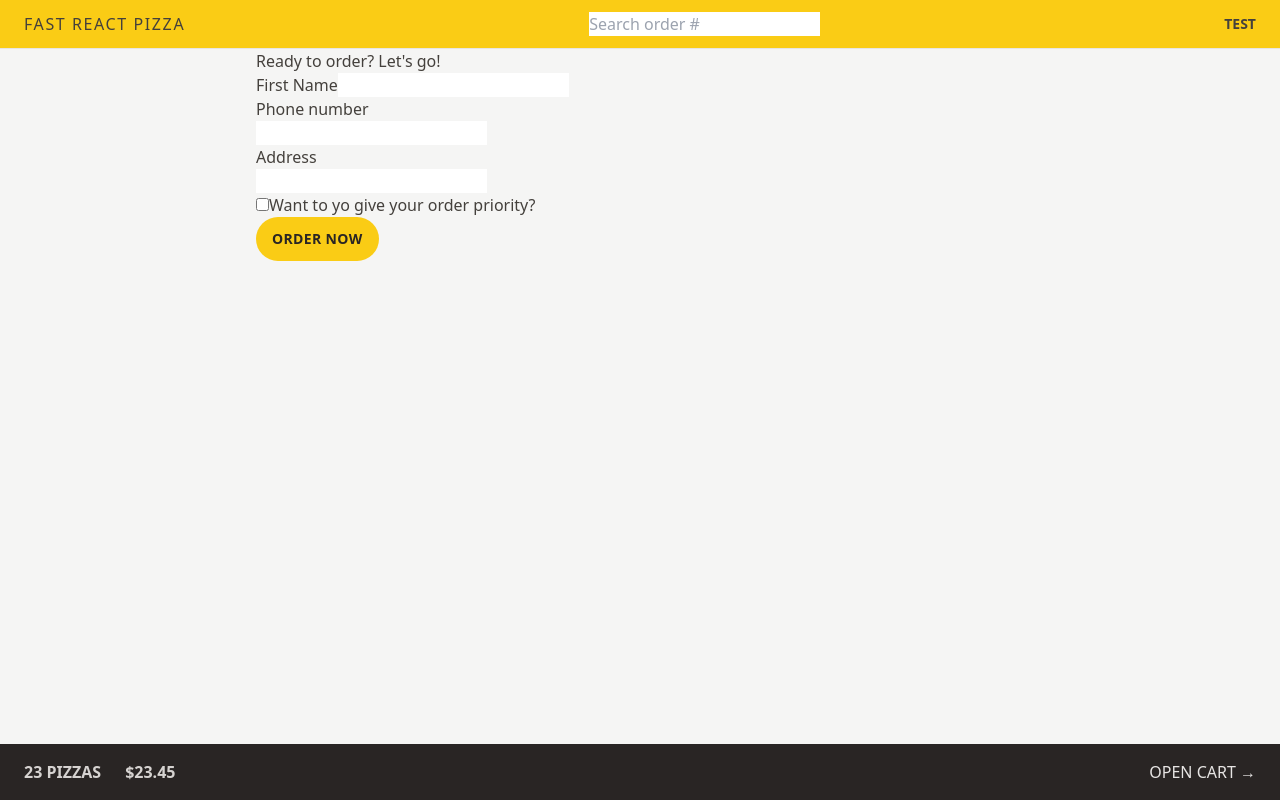
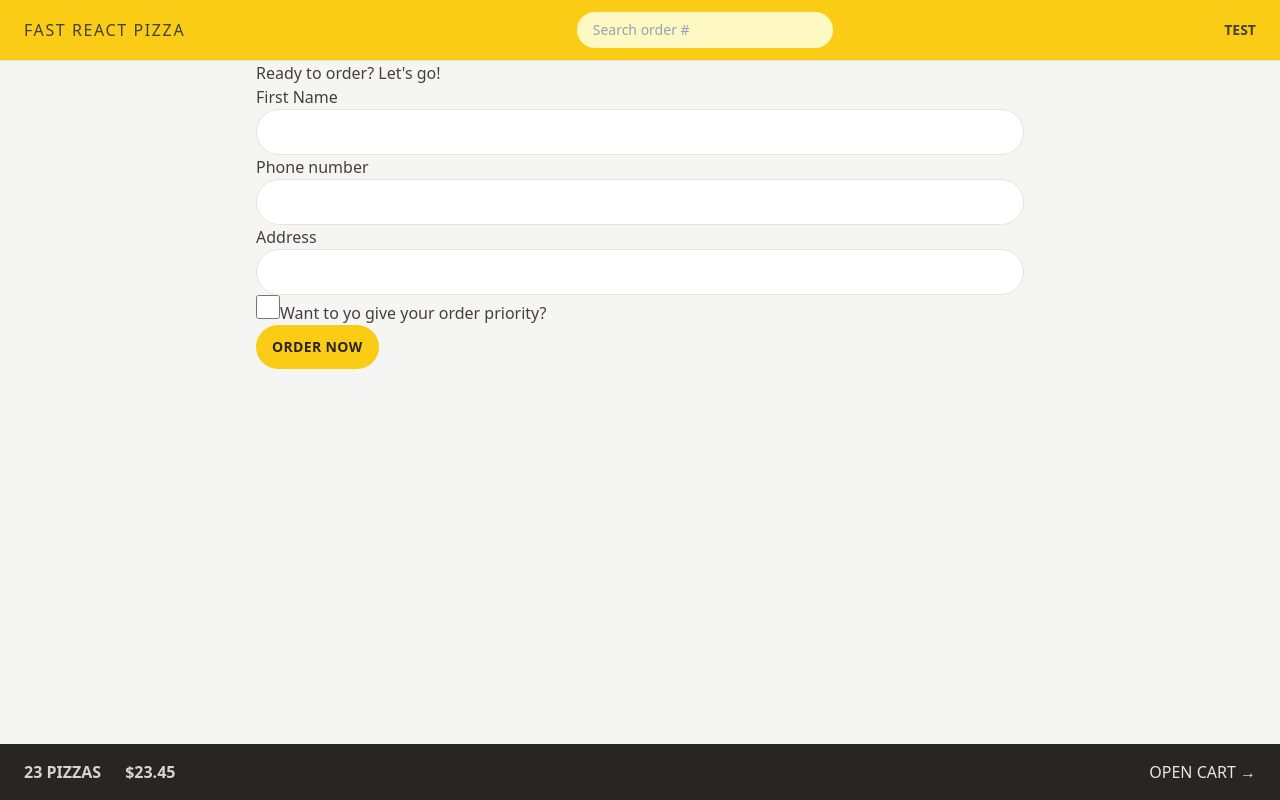
Before and after one commit to skmajumder/fast-react-pizza, a React (Vite) app: page /order/new in a window 1280 px wide. Built offline with nearby package versions, Linux system fonts and the light colour scheme.

Commit message:
tailwind reusing styles

```diff
--- a/src/actions/actions.js
+++ b/src/actions/actions.js
@@ -21,6 +21,6 @@
   // const newOrder = await createOrder(order);
 
   // return redirect(`/order/${newOrder.id}`);
-  console.log(order);
+
   return null;
 }
--- a/src/features/order/CreateOrder.jsx
+++ b/src/features/order/CreateOrder.jsx
@@ -40,13 +40,25 @@
       <Form method="POST">
         <div>
           <label htmlFor="customer">First Name</label>
-          <input type="text" name="customer" id="customer" required />
+          <input
+            type="text"
+            name="customer"
+            className="input"
+            id="customer"
+            required
+          />
         </div>
 
         <div>
           <label htmlFor="phone">Phone number</label>
           <div>
-            <input type="tel" name="phone" id="phone" required />
+            <input
+              type="tel"
+              name="phone"
+              className="input"
+              id="phone"
+              required
+            />
           </div>
 
           {formError?.phone && <p className="error">{formError.phone}</p>}
@@ -55,7 +67,13 @@
         <div>
           <label htmlFor="address">Address</label>
           <div>
-            <input type="text" name="address" id="address" required />
+            <input
+              type="text"
+              name="address"
+              className="input"
+              id="address"
+              required
+            />
           </div>
         </div>
 
@@ -64,6 +82,7 @@
             type="checkbox"
             name="priority"
             id="priority"
+            className="checkbox"
             // value={withPriority}
             // onChange={(e) => setWithPriority(e.target.checked)}
           />
--- a/src/features/order/SearchOrder.jsx
+++ b/src/features/order/SearchOrder.jsx
@@ -1,20 +1,25 @@
-import {useState} from "react";
-import {useNavigate} from "react-router-dom";
+import { useState } from 'react';
+import { useNavigate } from 'react-router-dom';
 
 const SearchOrder = () => {
-    const [query, setQuery,] = useState("");
-    const navigate = useNavigate()
+  const [query, setQuery] = useState('');
+  const navigate = useNavigate();
 
   function handleSubmit(e) {
     e.preventDefault();
-        navigate(`/order/${query}`)
-        setQuery("");
+    navigate(`/order/${query}`);
+    setQuery('');
   }
 
   return (
     <form onSubmit={handleSubmit}>
-            <input type="text" placeholder="Search order #" value={query}
-                   onChange={(e) => setQuery(e.target.value)}/>
+      <input
+        type="text"
+        placeholder="Search order #"
+        value={query}
+        onChange={(e) => setQuery(e.target.value)}
+        className="w-28 rounded-full bg-yellow-100 px-4 py-2 text-sm transition-all duration-300 placeholder:text-slate-400 focus:outline-none focus:ring focus:ring-yellow-500 focus:ring-opacity-50 sm:w-64 sm:focus:w-72"
+      />
     </form>
   );
 };
--- a/src/index.css
+++ b/src/index.css
@@ -2,20 +2,19 @@
 @tailwind components;
 @tailwind utilities;
 
-/* body {
-  font-family: system-ui, -apple-system, BlinkMacSystemFont, "Segoe UI", Roboto,
-    Oxygen, Ubuntu, Cantarell, "Open Sans", "Helvetica Neue", sans-serif;
-  background-color: #f7f7f7;
-  color: #444;
+/** components */
+
+@layer components {
+  .input {
+    @apply w-full rounded-full border border-stone-200 px-4 py-2 text-sm transition-all duration-300 placeholder:text-stone-400 focus:outline-none focus:ring focus:ring-yellow-400 md:px-6 md:py-3;
+  }
+
+  .checkbox {
+    @apply h-6 w-6 cursor-pointer accent-yellow-400 focus:outline-none focus:ring-2 focus:ring-yellow-400 focus:ring-offset-2;
+  }
 }
 
-.layout {
-  display: grid;
-  grid-template-rows: auto 1fr auto;
-  gap: 32px;
-  height: 100dvh;
-} */
-
+/* * Custom CSS */
 /* https://dev.to/afif/i-made-100-css-loaders-for-your-next-project-4eje */
 .loader {
   width: 45px;
```
Lines whose indentation alone changed are shown as unchanged.
